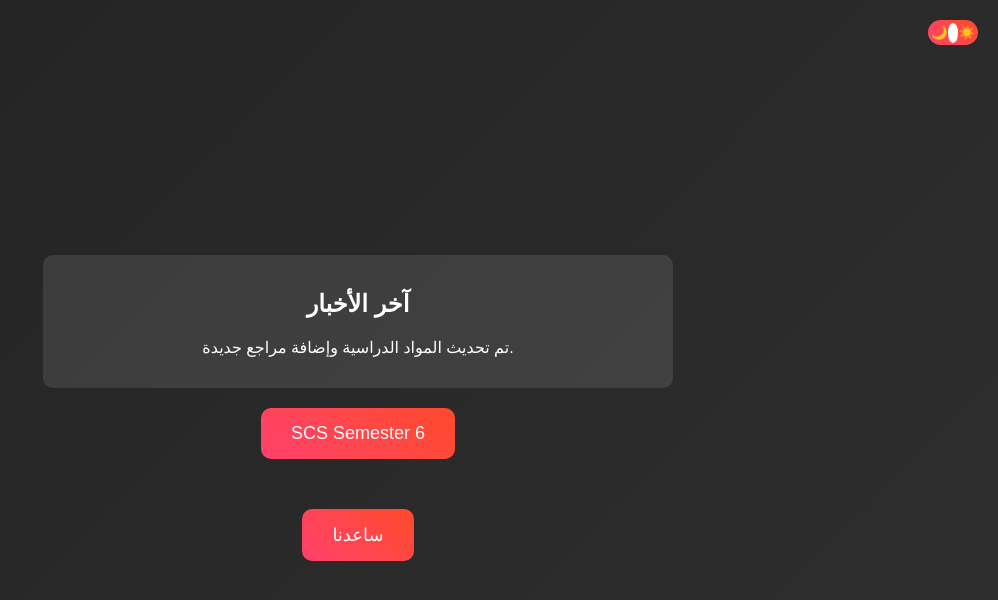
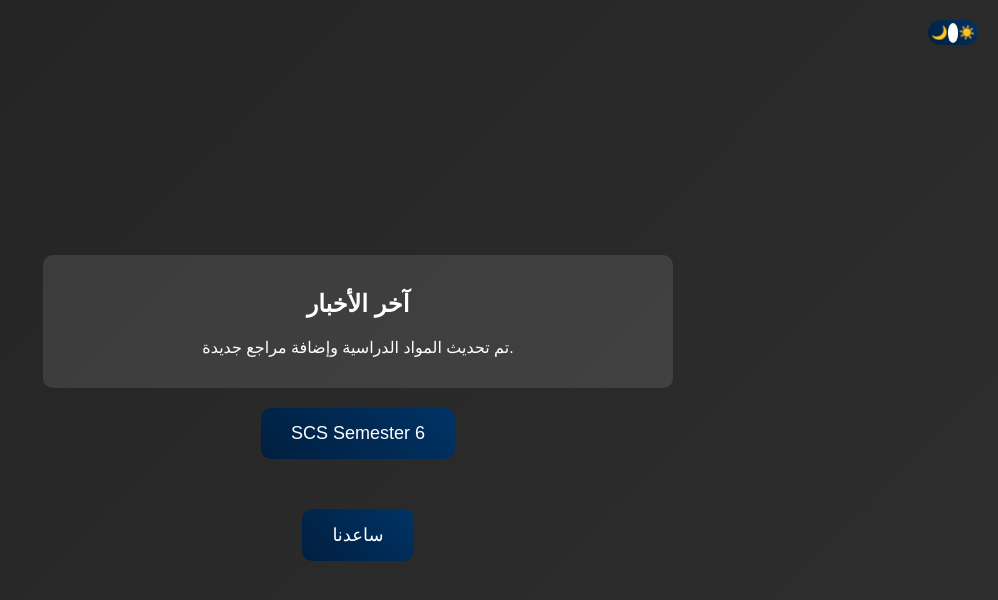
Before and after one commit to ali-m-badawy/SCS, a plain HTML site: page index.html in a window 1280 px wide. Shown: the whole page, without its empty margins (282-1280 px from the left). Drawn offline with Linux system fonts and the light colour scheme.

Commit message:
Update index.html

```diff
--- a/index.html
+++ b/index.html
@@ -8,13 +8,13 @@
         :root {
             --bg-color: #000000;
             --bg-gradient: linear-gradient(135deg, #0f0f0f, #1a1a1a, #333333);
-            --btn-bg: linear-gradient(45deg, #ff416c, #ff4b2b);
+            --btn-bg: linear-gradient(45deg, #001f3f, #003366); /* كحلي */
             --text-color: white;
         }
         .light-mode {
             --bg-color: #f4f4f4;
             --bg-gradient: linear-gradient(135deg, #b3e0ff, #ffffff);
-            --btn-bg: linear-gradient(45deg, #0072ff, #00c6ff);
+            --btn-bg: linear-gradient(45deg, #0056b3, #0074cc); /* كحلي فاتح */
             --text-color: black;
         }
         body {
@@ -127,5 +127,6 @@
     <div class="help-container">
         <button class="btn" onclick="window.location.href='https://forms.gle/DDrXWiVJXBqMLpgH7'">ساعدنا</button>
     </div>
+
 </body>
 </html>
```
